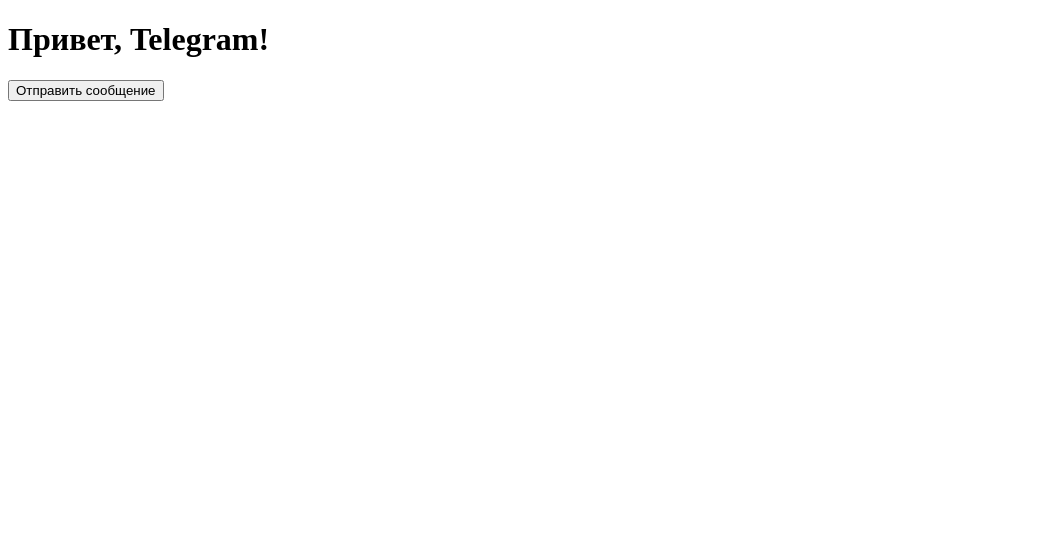
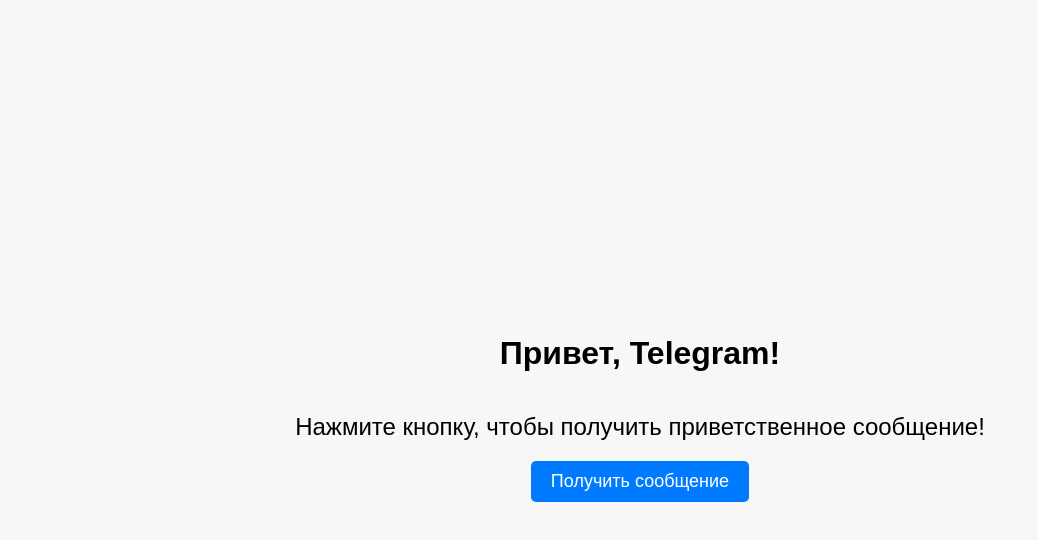
Before and after one commit to AlexandRLV/TestTelegramWebApp, a plain HTML site: page index.html in a window 1280 px wide. Shown: the whole page, without its empty margins (0-1038 px from the left). Drawn offline with Linux system fonts and the light colour scheme.

Commit message:
V2 of index.html

```diff
--- a/index.html
+++ b/index.html
@@ -4,19 +4,57 @@
     <meta charset="UTF-8">
     <meta name="viewport" content="width=device-width, initial-scale=1.0">
     <title>Telegram Web App</title>
+    <style>
+        body {
+            font-family: Arial, sans-serif;
+            display: flex;
+            flex-direction: column;
+            justify-content: center;
+            align-items: center;
+            height: 100vh;
+            background-color: #f7f7f7;
+        }
+        #message {
+            margin: 20px;
+            font-size: 24px;
+            text-align: center;
+        }
+        button {
+            padding: 10px 20px;
+            font-size: 18px;
+            cursor: pointer;
+            border: none;
+            border-radius: 5px;
+            background-color: #007bff;
+            color: white;
+        }
+    </style>
 </head>
 <body>
     <h1>Привет, Telegram!</h1>
-    <button id="sendMessage">Отправить сообщение</button>
+    <div id="message">Нажмите кнопку, чтобы получить приветственное сообщение!</div>
+    <button id="sendMessage">Получить сообщение</button>
 
     <script>
         // Подключаем Telegram Web Apps SDK
         Telegram.WebApp.ready();
 
+        const messages = [
+            "Привет! Как ваши дела?",
+            "Добро пожаловать в наше приложение!",
+            "Хорошего дня!",
+            "Рады видеть вас здесь!",
+            "Надеемся, у вас все хорошо!",
+            "Здорово, что вы с нами!"
+        ];
+
         const sendMessageButton = document.getElementById('sendMessage');
+        const messageDiv = document.getElementById('message');
 
         sendMessageButton.addEventListener('click', () => {
-            Telegram.WebApp.sendData("Привет, это сообщение из веб-приложения!");
+            const randomMessage = messages[Math.floor(Math.random() * messages.length)];
+            messageDiv.innerText = randomMessage;
+            Telegram.WebApp.sendData(randomMessage);  // Отправляем сообщение обратно в Telegram
         });
     </script>
 </body>
```
